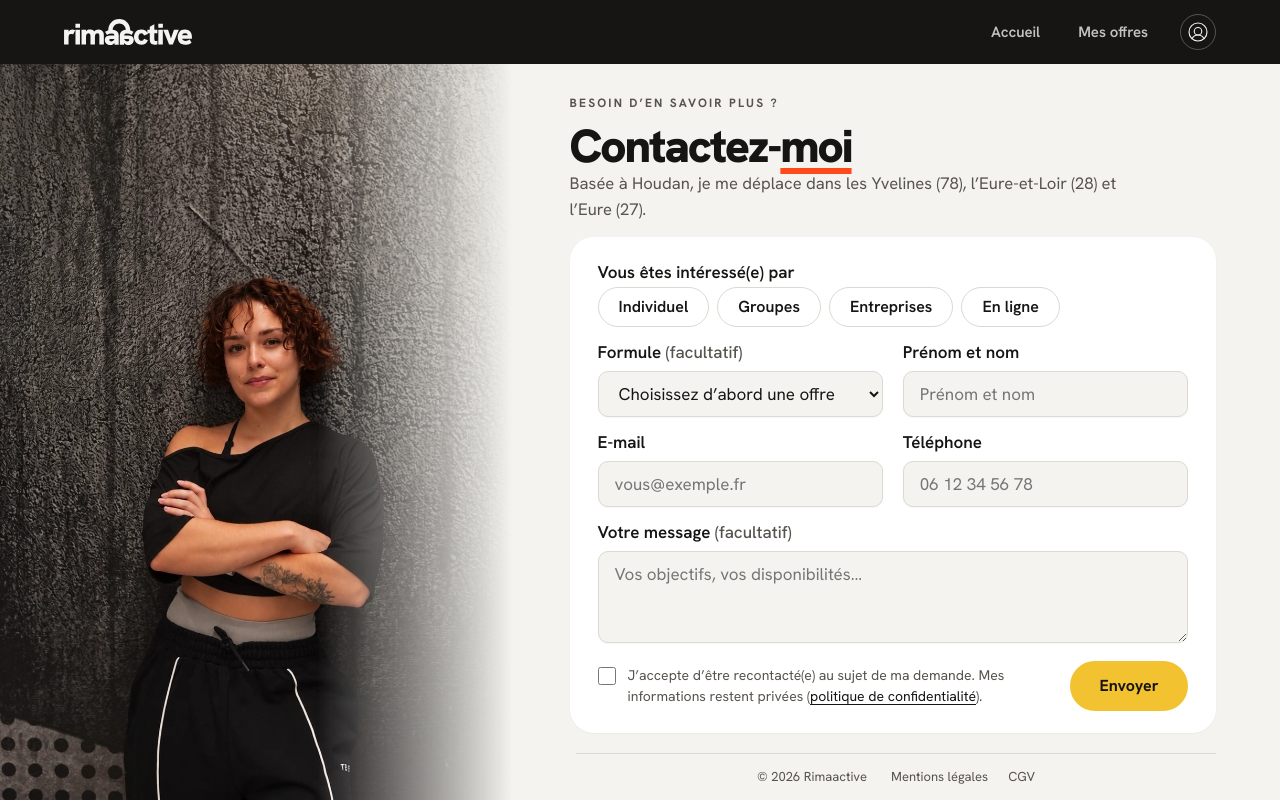
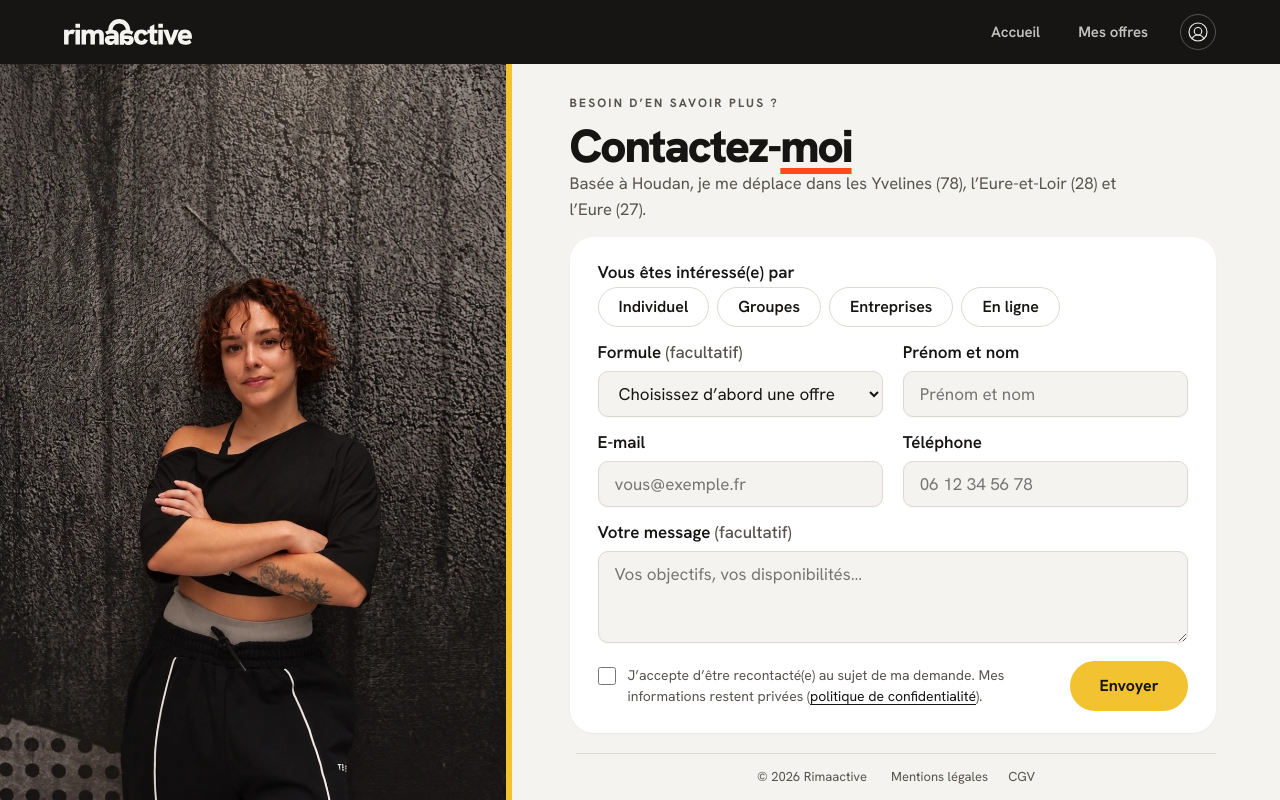
Before and after one commit to thomasroulland/rimaactive, a React (Vite) app: page /contact in a window 1280 px wide. Built offline with nearby package versions, Linux system fonts and the light colour scheme.

Commit message:
M'écrire : plus de fondu sur la photo, coupe nette séparée du formulaire par un filet jaune
Co-Authored-By: Claude Opus 5.5 <noreply@anthropic.com>
Claude-Session: https://claude.ai/code/session_0111jZAHMQFwvwoc4FfYmsqm

```diff
--- a/src/styles.css
+++ b/src/styles.css
@@ -2067,3 +2067,9 @@ html:has(.ecran-plein) { scroll-snap-type: none !important; }
   .offres-page__corps--photo { grid-template-columns: 2fr 3fr; align-items: stretch; }
   .offres-page__corps--photo .offres-page__photo { height: 100%; min-height: 0; }
 }
+
+/* M'écrire, ordinateur (15 novembre 2026, choix de Thomas) : plus de fondu ; la photo garde sa coupe nette,
+   séparée du formulaire par un filet jaune de la charte */
+@media (min-width: 900px) {
+  .page-contact__photo { -webkit-mask-image: none !important; mask-image: none !important; box-sizing: border-box; border-right: 6px solid var(--jaune); }
+}
```
